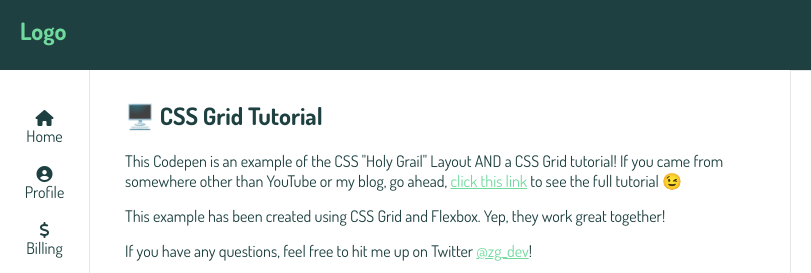
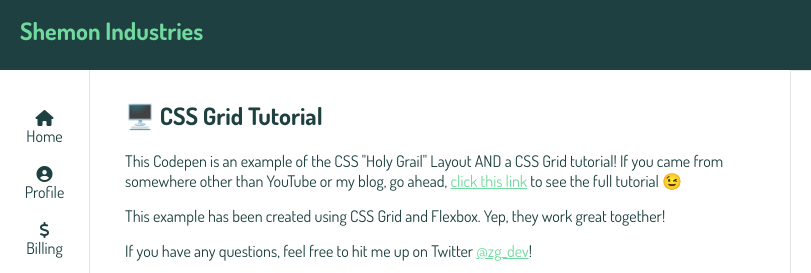
Before and after one commit to dans2177/just_start, a plain HTML site: page index.html in a window 1280 px wide. Shown: the top 273 px of the page, 0-811 px from the left. Drawn offline with Linux system fonts and the light colour scheme.

Commit message:
modified:   index.html

```diff
--- a/index.html
+++ b/index.html
@@ -25,7 +25,8 @@
       <header>
         <div class="left-header">
           <i class="fas fa-bars" onclick="toggleNav()"></i>
-          <h2>Logo</h2>
+          <h2>Shemon Industries
+          </h2>
         </div>
         <div class="right-header">
           <div class="header-link">
```
